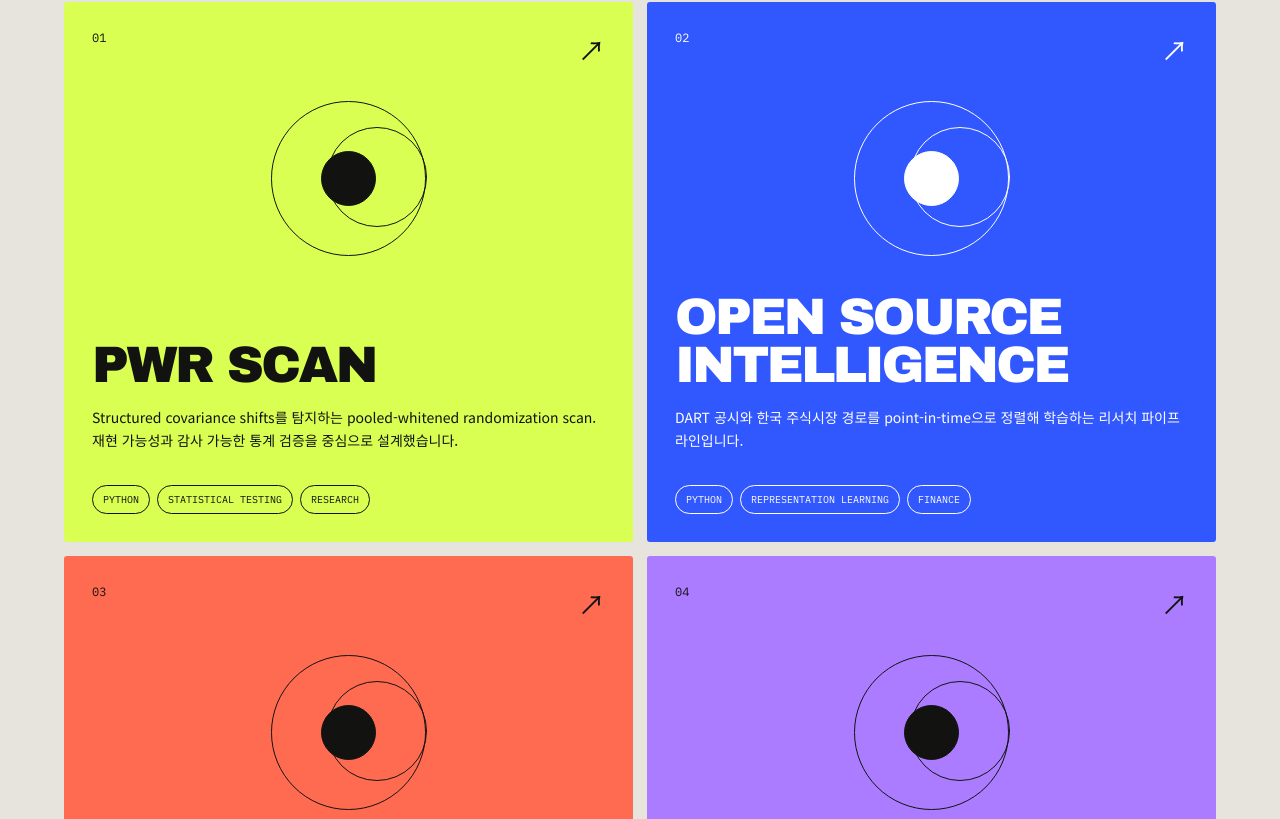
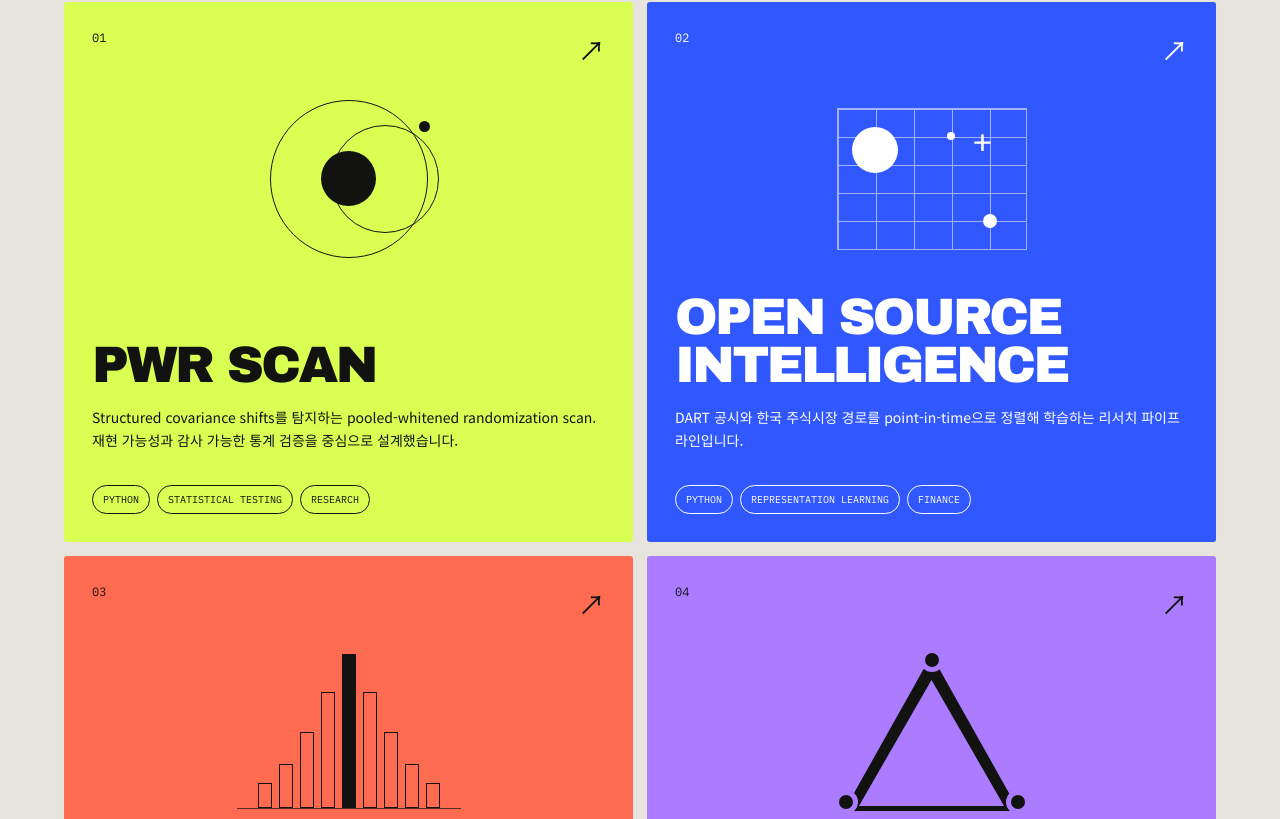
Before and after one commit to Moon-Young-Choi/Moon-Young-Choi.github.io, a Next.js app: page / in a window 1280 px wide. Shown: the part 2261-3080 px from the top of the page. Built offline with nearby package versions, Linux system fonts and the light colour scheme.

Commit message:
Give each project a distinct interactive mark

```diff
--- a/app/globals.css
+++ b/app/globals.css
@@ -67,18 +67,71 @@ nav a:hover, .header-link:hover { opacity: .5; }
 .project-grid { display: grid; grid-template-columns: 1fr 1fr; gap: 14px; }
 .project-card { min-height: 540px; padding: 28px; position: relative; overflow: hidden; border-radius: 3px; display: flex; flex-direction: column; transition: transform .25s; }
 .project-card:hover { transform: translateY(-6px); }
-.project-card.lime { background: var(--lime); }
-.project-card.blue { background: var(--blue); color: white; }
-.project-card.coral { background: var(--coral); }
-.project-card.violet { background: var(--violet); }
+.project-card.lime { --card-bg: var(--lime); background: var(--card-bg); }
+.project-card.blue { --card-bg: var(--blue); background: var(--card-bg); color: white; }
+.project-card.coral { --card-bg: var(--coral); background: var(--card-bg); }
+.project-card.violet { --card-bg: var(--violet); background: var(--card-bg); }
 .card-top { display: flex; justify-content: space-between; font: 12px var(--font-mono); }
 .arrow { font-size: 27px; transition: transform .25s; }
 .project-card:hover .arrow { transform: translate(5px,-5px); }
-.project-mark { height: 180px; margin: 20px 0 10px; position: relative; }
-.project-mark::before, .project-mark::after, .project-mark span { content: ""; position: absolute; border: 1px solid currentColor; border-radius: 50%; }
-.project-mark::before { width: 155px; height: 155px; left: calc(50% - 78px); top: 12px; }
-.project-mark::after { width: 100px; height: 100px; left: calc(50% - 22px); top: 38px; }
-.project-mark span { width: 55px; height: 55px; left: calc(50% - 28px); top: 62px; background: currentColor; }
+.project-mark { height: 180px; margin: 20px 0 10px; position: relative; display: grid; place-items: center; }
+.project-mark span { position: absolute; display: none; transition: transform .55s cubic-bezier(.2,.75,.25,1), opacity .35s; }
+
+/* PWR Scan — concentric detection field */
+.shape-scan span:nth-child(-n+4) { display: block; border-radius: 50%; }
+.shape-scan span:nth-child(1) { width: 158px; height: 158px; border: 1px solid currentColor; }
+.shape-scan span:nth-child(2) { width: 108px; height: 108px; border: 1px solid currentColor; transform: translateX(36px); }
+.shape-scan span:nth-child(3) { width: 55px; height: 55px; background: currentColor; }
+.shape-scan span:nth-child(4) { width: 11px; height: 11px; background: currentColor; transform: translate(76px,-52px); }
+.project-card:hover .shape-scan span:nth-child(1) { transform: rotate(45deg) scale(.92); }
+.project-card:hover .shape-scan span:nth-child(2) { transform: translateX(-36px) rotate(-35deg); }
+.project-card:hover .shape-scan span:nth-child(3) { transform: scale(.72); }
+.project-card:hover .shape-scan span:nth-child(4) { transform: translate(-72px,55px); }
+
+/* OSINT — indexed search grid */
+.shape-grid::before {
+  content: ""; width: 190px; height: 142px; border: 1px solid currentColor; opacity: .55;
+  background-image: linear-gradient(currentColor 1px, transparent 1px), linear-gradient(90deg, currentColor 1px, transparent 1px);
+  background-size: 38px 28px; transition: transform .55s cubic-bezier(.2,.75,.25,1);
+}
+.shape-grid span:nth-child(-n+3) { display: block; border-radius: 50%; background: currentColor; }
+.shape-grid span:nth-child(1) { width: 46px; height: 46px; transform: translate(-57px,-29px); }
+.shape-grid span:nth-child(2) { width: 14px; height: 14px; transform: translate(58px,42px); }
+.shape-grid span:nth-child(3) { width: 8px; height: 8px; transform: translate(19px,-43px); }
+.shape-grid::after { content: "+"; position: absolute; font: 400 34px var(--font-mono); transform: translate(51px,-39px); }
+.project-card:hover .shape-grid::before { transform: rotate(6deg) scale(.94); }
+.project-card:hover .shape-grid span:nth-child(1) { transform: translate(57px,29px) scale(.65); }
+.project-card:hover .shape-grid span:nth-child(2) { transform: translate(-58px,-42px) scale(2); }
+.project-card:hover .shape-grid span:nth-child(3) { transform: translate(-19px,43px); }
+
+/* Bayesian targeting — discrete probability distribution */
+.shape-bayes { display: flex; align-items: flex-end; justify-content: center; gap: 7px; padding-bottom: 15px; }
+.shape-bayes::before { content: ""; position: absolute; bottom: 14px; width: 224px; height: 1px; background: currentColor; opacity: .7; }
+.shape-bayes span { position: relative; bottom: 0; display: block; width: 14px; border: 1px solid currentColor; transform-origin: bottom; }
+.shape-bayes span:nth-child(1), .shape-bayes span:nth-child(9) { height: 25px; }
+.shape-bayes span:nth-child(2), .shape-bayes span:nth-child(8) { height: 44px; }
+.shape-bayes span:nth-child(3), .shape-bayes span:nth-child(7) { height: 76px; }
+.shape-bayes span:nth-child(4), .shape-bayes span:nth-child(6) { height: 116px; }
+.shape-bayes span:nth-child(5) { height: 154px; background: currentColor; }
+.project-card:hover .shape-bayes span:nth-child(odd) { transform: scaleY(.74); }
+.project-card:hover .shape-bayes span:nth-child(even) { transform: scaleY(1.14); }
+.project-card:hover .shape-bayes span:nth-child(5) { transform: scaleY(.9) translateY(-7px); }
+
+/* Arbitrage — closed three-market cycle */
+.shape-arbitrage::before, .shape-arbitrage::after {
+  content: ""; position: absolute; clip-path: polygon(50% 0, 100% 100%, 0 100%); transition: transform .55s cubic-bezier(.2,.75,.25,1);
+}
+.shape-arbitrage::before { width: 175px; height: 156px; background: currentColor; }
+.shape-arbitrage::after { width: 145px; height: 126px; background: var(--card-bg); transform: translateY(10px); }
+.shape-arbitrage span:nth-child(-n+3) { display: block; width: 24px; height: 24px; z-index: 2; border-radius: 50%; background: currentColor; border: 5px solid var(--card-bg); }
+.shape-arbitrage span:nth-child(1) { transform: translate(0,-73px); }
+.shape-arbitrage span:nth-child(2) { transform: translate(-86px,69px); }
+.shape-arbitrage span:nth-child(3) { transform: translate(86px,69px); }
+.project-card:hover .shape-arbitrage::before { transform: rotate(9deg) scale(.96); }
+.project-card:hover .shape-arbitrage::after { transform: translateY(10px) rotate(-7deg) scale(.94); }
+.project-card:hover .shape-arbitrage span:nth-child(1) { transform: translate(0,-67px) scale(1.35); }
+.project-card:hover .shape-arbitrage span:nth-child(2) { transform: translate(-80px,63px) scale(.72); }
+.project-card:hover .shape-arbitrage span:nth-child(3) { transform: translate(80px,63px) scale(.72); }
 .project-card h3 { margin: auto 0 16px; max-width: 85%; font: 400 clamp(31px, 4vw, 58px)/.95 var(--font-display); letter-spacing: -.05em; text-transform: uppercase; }
 .project-card > p { max-width: 590px; min-height: 55px; margin: 0 0 24px; font-size: 14px; line-height: 1.65; }
 .tags { display: flex; flex-wrap: wrap; gap: 7px; }
--- a/app/page.tsx
+++ b/app/page.tsx
@@ -7,6 +7,7 @@ const projects = [
     tags: ["Python", "Statistical Testing", "Research"],
     href: "https://github.com/Moon-Young-Choi/pwr-scan",
     accent: "lime",
+    shape: "scan",
   },
   {
     number: "02",
@@ -16,6 +17,7 @@ const projects = [
     tags: ["Python", "Representation Learning", "Finance"],
     href: "https://github.com/Moon-Young-Choi/open-source-intelligence",
     accent: "blue",
+    shape: "grid",
   },
   {
     number: "03",
@@ -25,6 +27,7 @@ const projects = [
     tags: ["Bayesian", "Causal Inference", "Optimization"],
     href: "https://github.com/Moon-Young-Choi/bayesian-ad-targeting",
     accent: "coral",
+    shape: "bayes",
   },
   {
     number: "04",
@@ -34,6 +37,7 @@ const projects = [
     tags: ["JavaScript", "Market Microstructure", "Systems"],
     href: "https://github.com/Moon-Young-Choi/triangular-arbitrage-detector",
     accent: "violet",
+    shape: "arbitrage",
   },
 ];
 
@@ -131,7 +135,9 @@ export default function Home() {
                 <span>{project.number}</span>
                 <span className="arrow">↗</span>
               </div>
-              <div className="project-mark" aria-hidden="true"><span /></div>
+              <div className={`project-mark shape-${project.shape}`} aria-hidden="true">
+                {Array.from({ length: 9 }, (_, index) => <span key={index} />)}
+              </div>
               <h3>{project.title}</h3>
               <p>{project.description}</p>
               <div className="tags">
```
